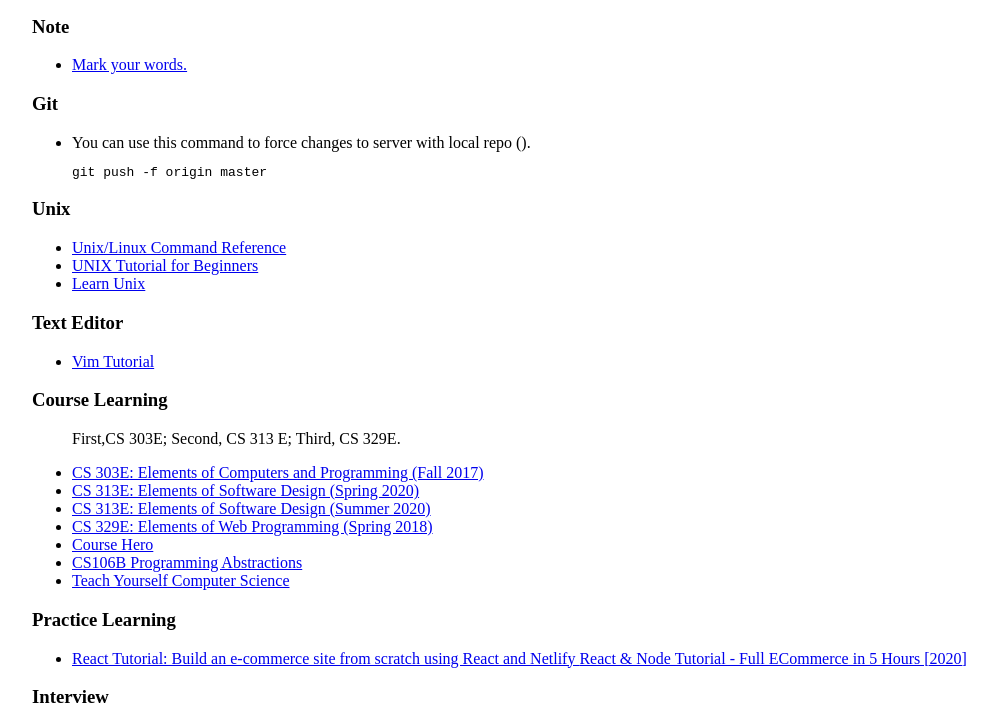
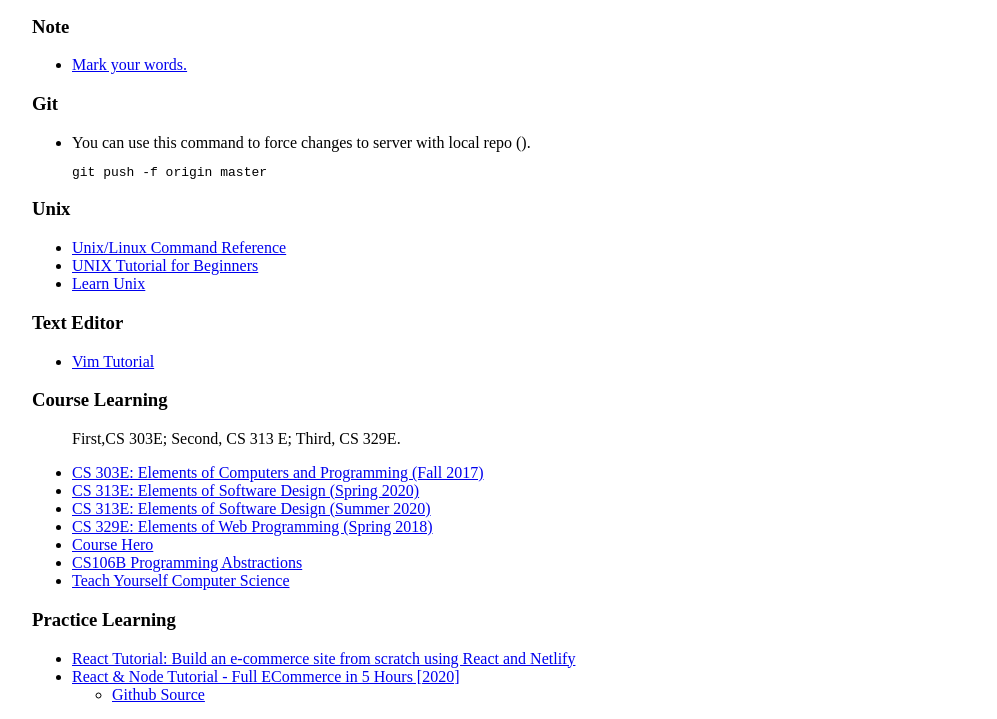
Before and after one commit to beforux/cs, a plain HTML site: page index.html in a window 1280 px wide. Shown: the part 200-919 px from the top of the page, without its empty margins (36-1033 px from the left). Drawn offline with Linux system fonts and the light colour scheme.

Commit message:
Update index.html

```diff
--- a/index.html
+++ b/index.html
@@ -51,8 +51,9 @@
 	<h3>Practice Learning</h3>
 	<ul>
 		<li>
-			<a target="_blank" href="https://www.youtube.com/watch?v=wPQ1-33teR4&t=3704s">React Tutorial: Build an e-commerce site from scratch using React and Netlify </a>
-		<a target="_blank" href="https://www.youtube.com/watch?v=Fy9SdZLBTOo">React & Node Tutorial - Full ECommerce in 5 Hours [2020]</a></li>
+			<a target="_blank" href="https://www.youtube.com/watch?v=wPQ1-33teR4&t=3704s">React Tutorial: Build an e-commerce site from scratch using React and Netlify </a></li>
+		<li><a target="_blank" href="https://www.youtube.com/watch?v=Fy9SdZLBTOo">React & Node Tutorial - Full ECommerce in 5 Hours [2020]</a>
+		<ul>  <li><a target="_blank" href="https://github.com/basir/node-react-ecommerce"> Github Source </a></li></ul>
 		</li>
 	</ul>
 
```
